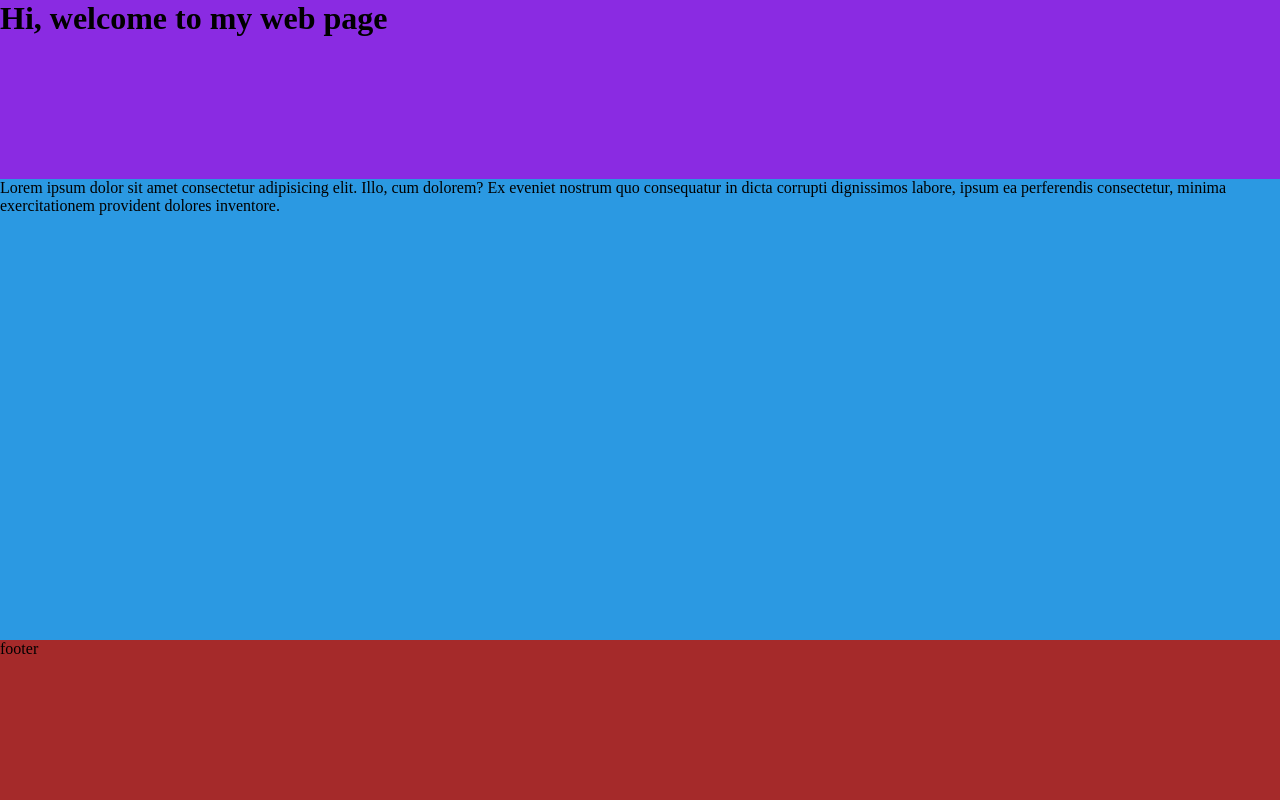
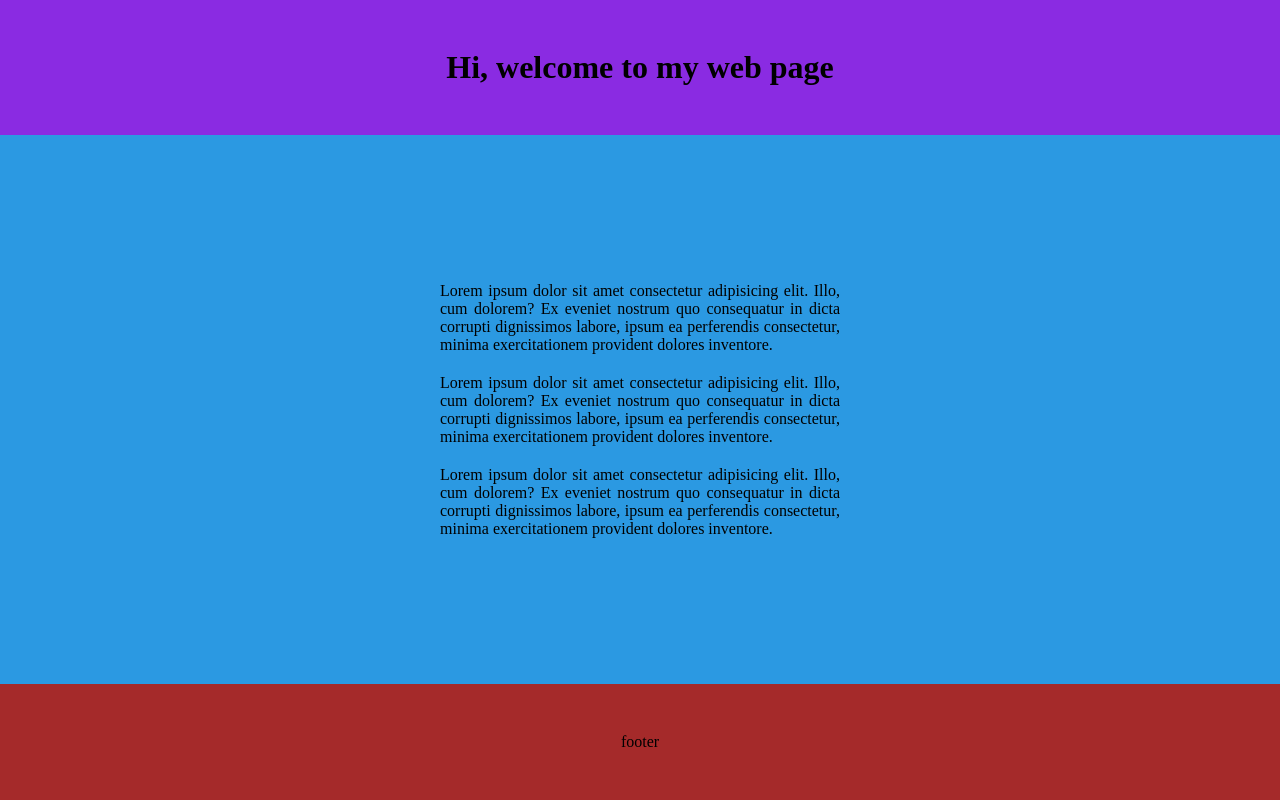
Before and after one commit to Pauloh8755/exercicio01-v, a plain HTML site: page index.html in a window 1280 px wide. Drawn offline with Linux system fonts and the light colour scheme.

Commit message:
feat: finish project

```diff
--- a/index.html
+++ b/index.html
@@ -10,7 +10,13 @@
                 <h1>Hi, welcome to my web page</h1>
             </header>
             <main id="main-container">
-                <div>
+                <div class="main-text">
+                    <p>
+                        Lorem ipsum dolor sit amet consectetur adipisicing elit. Illo, cum dolorem? Ex eveniet nostrum quo consequatur in dicta corrupti dignissimos labore, ipsum ea perferendis consectetur, minima exercitationem provident dolores inventore.
+                    </p>
+                    <p>
+                        Lorem ipsum dolor sit amet consectetur adipisicing elit. Illo, cum dolorem? Ex eveniet nostrum quo consequatur in dicta corrupti dignissimos labore, ipsum ea perferendis consectetur, minima exercitationem provident dolores inventore.
+                    </p>
                     <p>
                         Lorem ipsum dolor sit amet consectetur adipisicing elit. Illo, cum dolorem? Ex eveniet nostrum quo consequatur in dicta corrupti dignissimos labore, ipsum ea perferendis consectetur, minima exercitationem provident dolores inventore.
                     </p>
--- a/styles/main.css
+++ b/styles/main.css
@@ -17,20 +17,31 @@
 #header-container {
     display: flex;
     background-color: blueviolet;
+    justify-content: center;
+    align-items: center;
     flex-grow: 1;
 }
 #main-container {
     display: flex;
     background-color: rgb(43, 153, 226);
+    justify-content: center;
+    align-items: center;
     flex-grow: 3;
 }
 
 #footer-container {
     display: flex;
     background-color: brown;
+    justify-content: center;
+    align-items: center;
     flex-grow: 1;
 }
 
 .main-text {
-    width:;
+    display: flex;
+    flex-direction: column;
+    gap: 20px;
+    width: 400px;
+    height: auto;
+    text-align: justify;
 }
```
